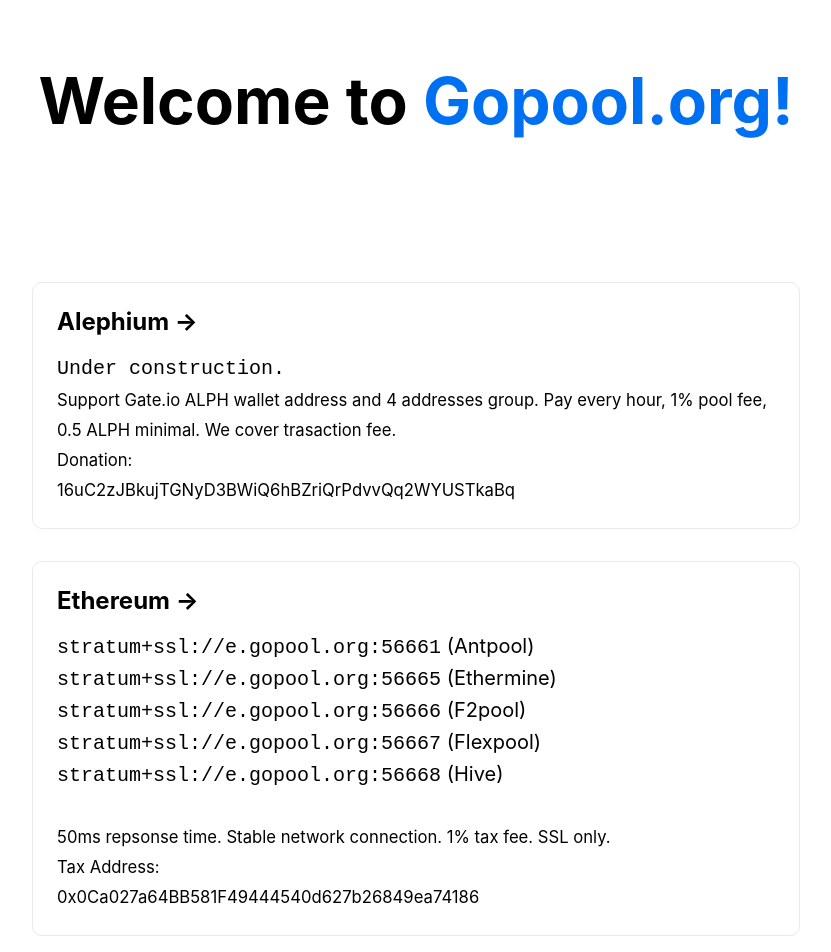
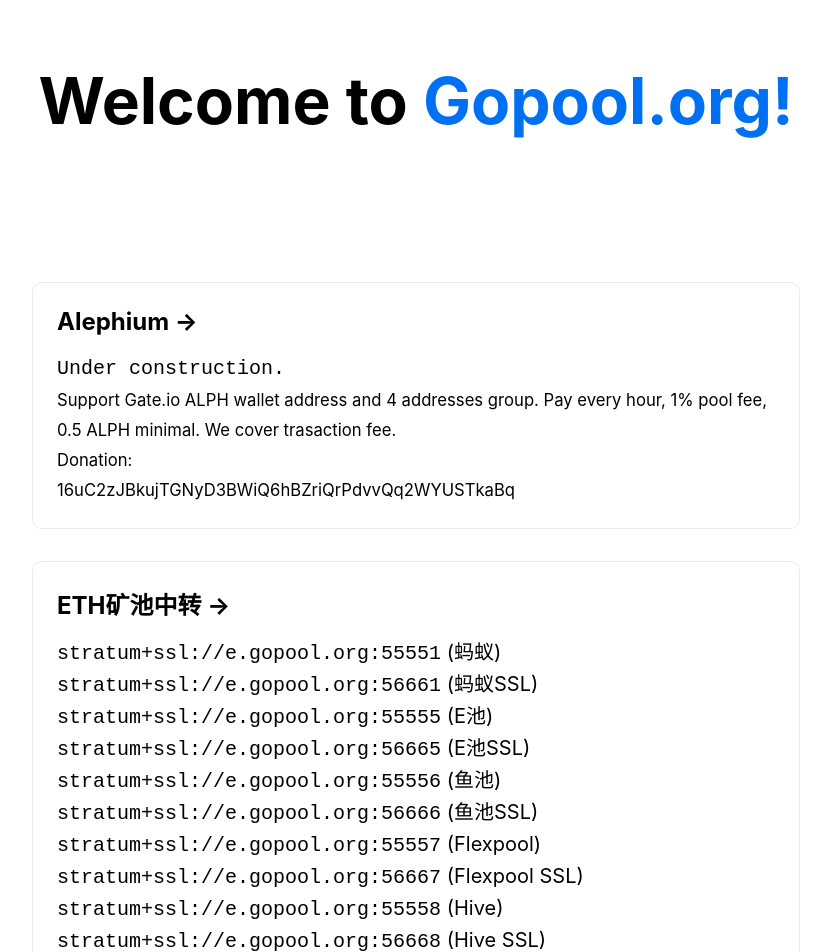
Before and after one commit to gopool-org/gopool-org.github.io, a Next.js app: page / in a window 1280 px wide. Shown: the top 952 px of the page, without its empty margins (224-1055 px from the left). Built offline with nearby package versions, Linux system fonts and the light colour scheme.

Commit message:
Add tcp pool forward

```diff
--- a/pages/index.js
+++ b/pages/index.js
@@ -37,14 +37,19 @@
           </div>
           <div className={styles.card}>
             <a href='https://gopool.org/ethereum' className={styles.grid}>
-              <h2>Ethereum &rarr;</h2>
+              <h2>ETH矿池中转 &rarr;</h2>
             </a>
             <p>
-              <code>stratum+ssl://e.gopool.org:56661</code> (Antpool) <br/>
-              <code>stratum+ssl://e.gopool.org:56665</code> (Ethermine) <br/>
-              <code>stratum+ssl://e.gopool.org:56666</code> (F2pool)    <br/>
-              <code>stratum+ssl://e.gopool.org:56667</code> (Flexpool)  <br/>
-              <code>stratum+ssl://e.gopool.org:56668</code> (Hive)      <br/>
+              <code>stratum+ssl://e.gopool.org:55551</code> (蚂蚁) <br/>
+              <code>stratum+ssl://e.gopool.org:56661</code> (蚂蚁SSL) <br/>
+              <code>stratum+ssl://e.gopool.org:55555</code> (E池) <br/>
+              <code>stratum+ssl://e.gopool.org:56665</code> (E池SSL) <br/>
+              <code>stratum+ssl://e.gopool.org:55556</code> (鱼池)    <br/>
+              <code>stratum+ssl://e.gopool.org:56666</code> (鱼池SSL)    <br/>
+              <code>stratum+ssl://e.gopool.org:55557</code> (Flexpool)  <br/>
+              <code>stratum+ssl://e.gopool.org:56667</code> (Flexpool SSL)  <br/>
+              <code>stratum+ssl://e.gopool.org:55558</code> (Hive)      <br/>
+              <code>stratum+ssl://e.gopool.org:56668</code> (Hive SSL)      <br/>
               <br/>
               <small>
                 50ms repsonse time. Stable network connection. 1% tax fee. SSL only.
```
